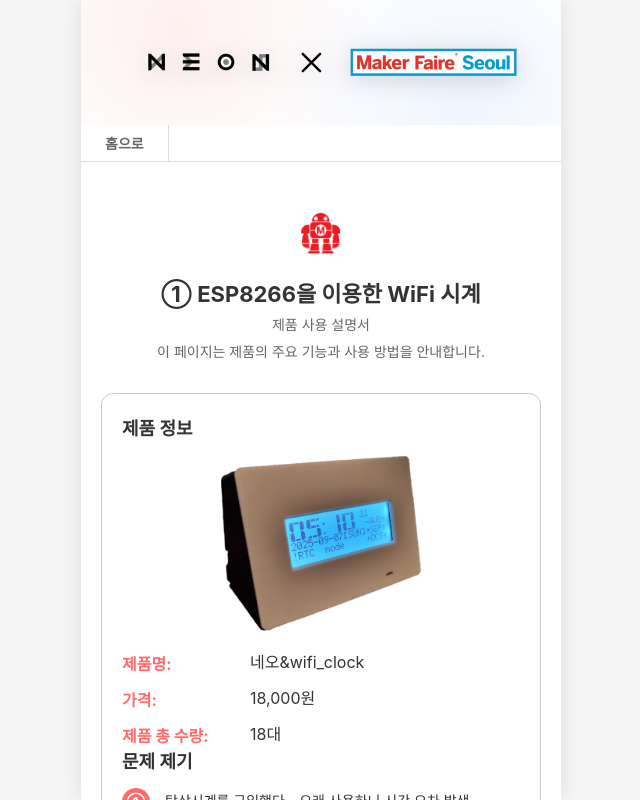
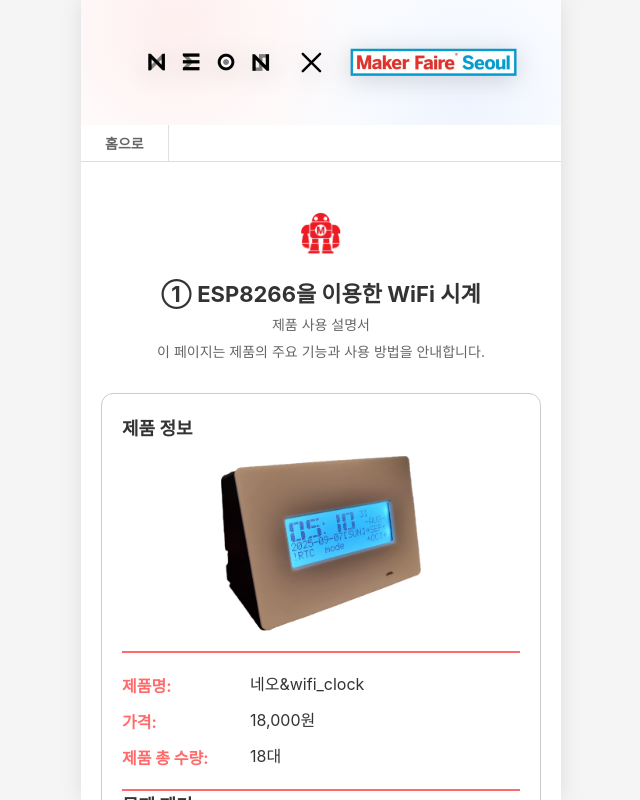
Before and after one commit to Jinacker/neon_maker, a React (Vite) app: page /product/1 in a window 1280 px wide. Shown: the top 800 px of the page, without its empty margins (319-959 px from the left). Built offline with nearby package versions, Linux system fonts and the light colour scheme.

Commit message:
[UI] 제품 정보 .info-grid css 개선(border 추가)

```diff
--- a/src/App.css
+++ b/src/App.css
@@ -523,6 +523,9 @@
   flex-direction: column;
   gap: 12px;
   margin-top: 15px;
+  border-top: 2px solid #ff6b6b;
+  border-bottom: 2px solid #ff6b6b;
+  padding: 20px 0;
 }
 
 .info-item {
```
